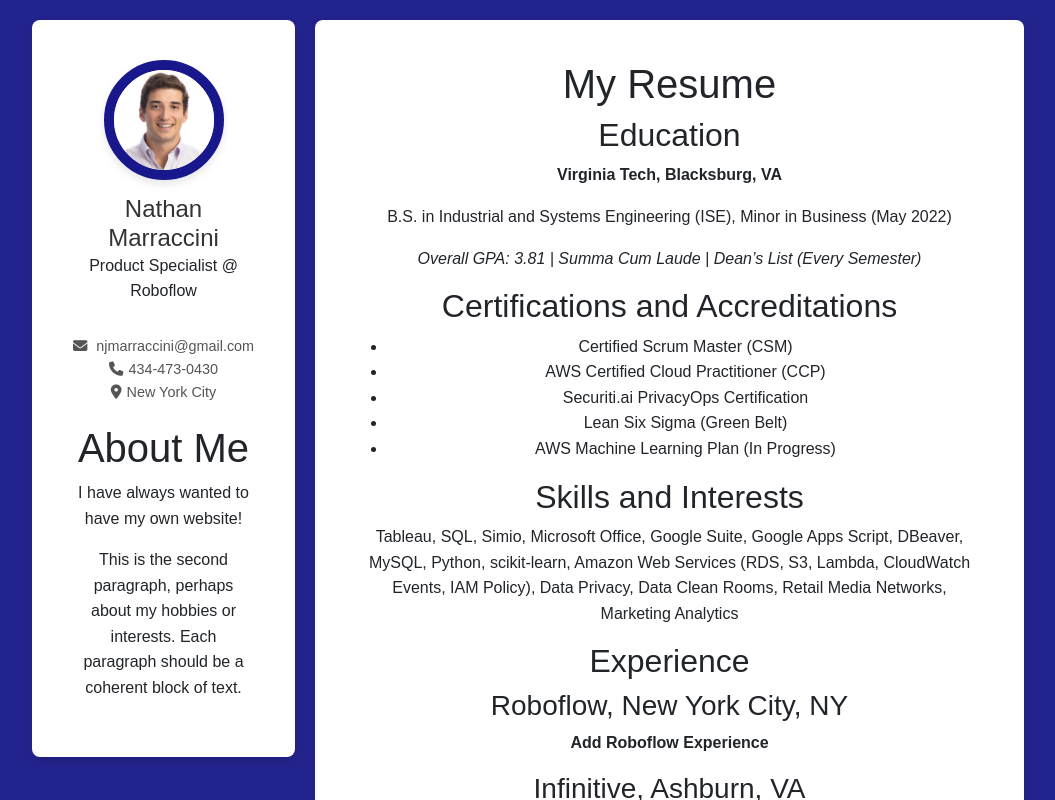
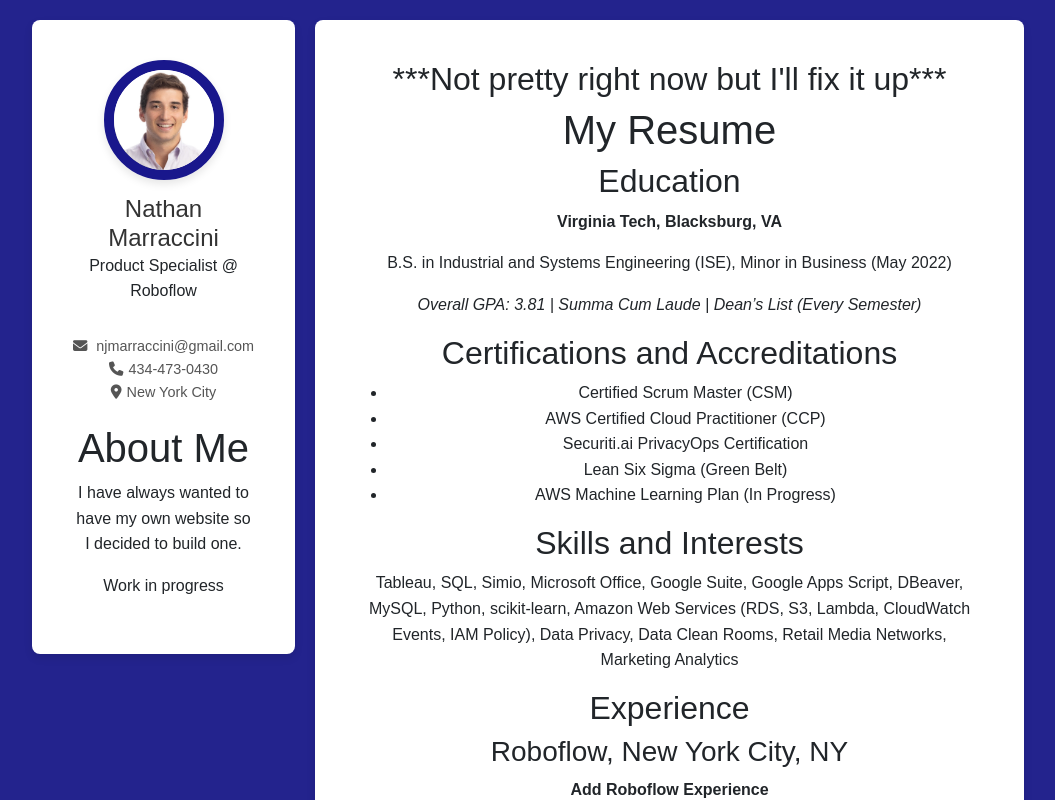
Before and after one commit to nathan-marraccini/nathanmarraccini-website, a React (Vite) app: page / in a window 1280 px wide. Shown: the top 800 px of the page, without its empty margins (112-1167 px from the left). Built offline with nearby package versions, Linux system fonts and the light colour scheme.

Commit message:
testing live deployment features

```diff
--- a/src/components/Bio.tsx
+++ b/src/components/Bio.tsx
@@ -30,11 +30,10 @@
       <div>
         <h1 style={{ textAlign: 'center' }}>About Me</h1>
         <p style={{ textAlign: 'center' }}>
-          I have always wanted to have my own website!
+          I have always wanted to have my own website so I decided to build one.
         </p>
         <p style={{fontSize: '16px' }}>
-          This is the second paragraph, perhaps about my hobbies or interests.
-          Each paragraph should be a coherent block of text.
+          Work in progress
         </p>
       </div>
     </div>
--- a/src/components/Resume.tsx
+++ b/src/components/Resume.tsx
@@ -5,6 +5,7 @@
 const Resume = () => {
   return (
     <div className="resume-container">
+      <h2>***Not pretty right now but I'll fix it up***</h2>
       <h1>My Resume</h1>
 
       <section>
```
